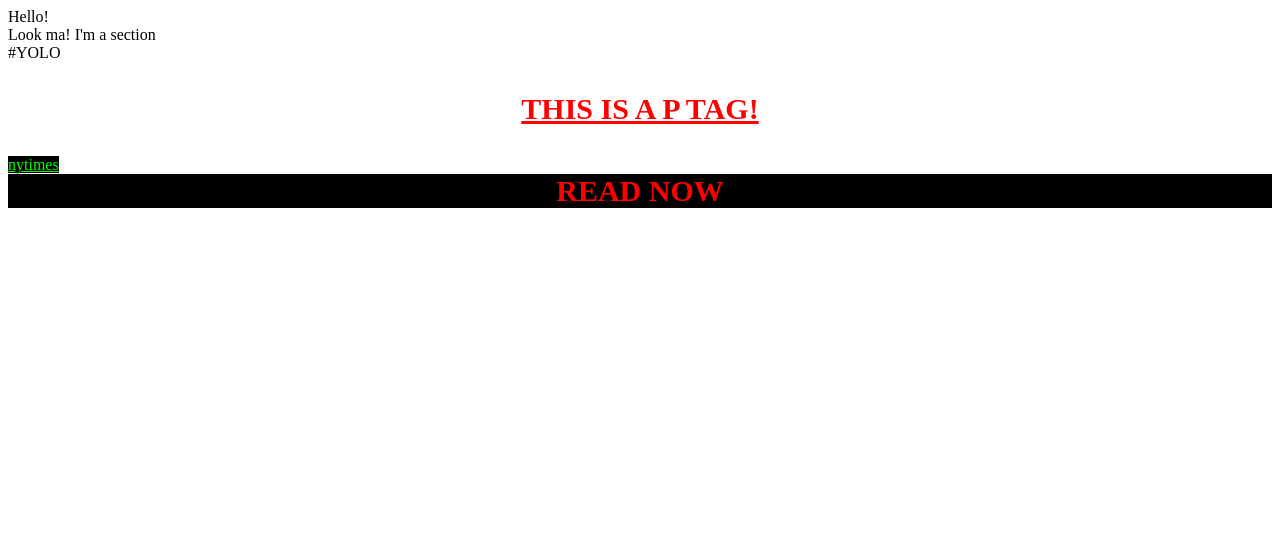
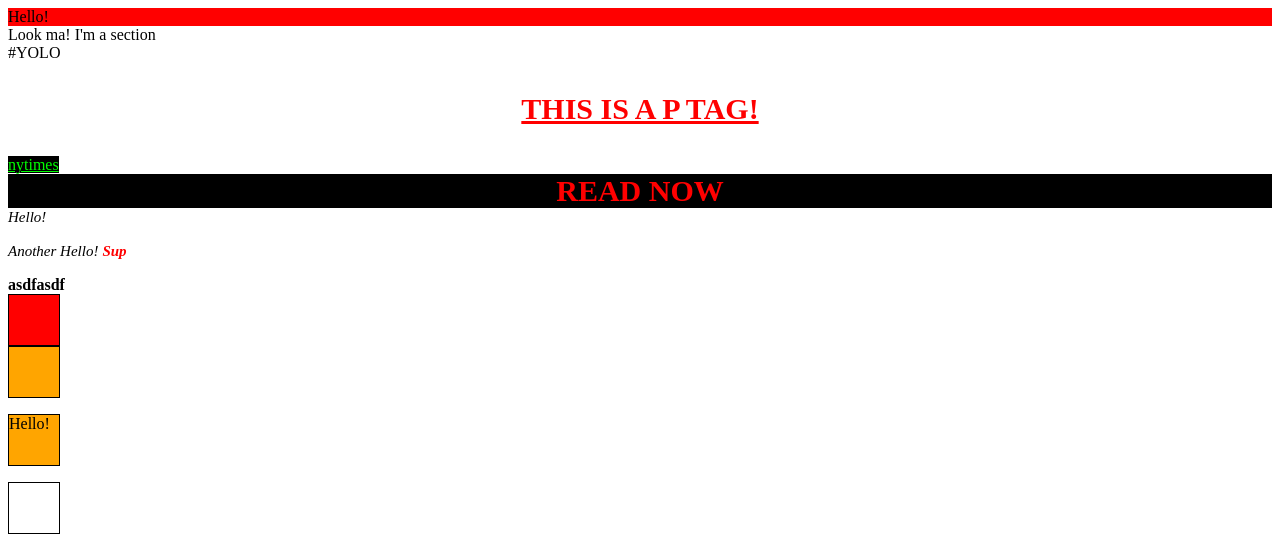
Before and after one commit to FEWDMaterials/Lecture2_notes, a plain HTML site: page index.html in a window 1280 px wide. Drawn offline with Linux system fonts and the light colour scheme.

Commit message:
updated css selector stuff

```diff
--- a/index.html
+++ b/index.html
@@ -4,7 +4,7 @@
         <title>Hello, Wrold!</title>
         <link rel="stylesheet" href="styles/main.css" />
     </head>
-    <body class="red" id="home">
+    <body id="home">
         <header class="red">Hello!</header>
         <section>Look ma! I'm a section</section>
         <footer>#YOLO</footer>
@@ -16,5 +16,28 @@
         <a class="alert-important no-underline" href="http://www.chase.com" target="_blank">
         	read now
         </a>
+
+
+        <em>Hello!</em>
+
+        <p>
+
+        	<em>Another Hello!</em>
+
+        	<span>
+        		<em>
+        			<strong> Sup </strong>
+        		</em>
+        	</span>
+
+        </p>
+
+        <strong>asdfasdf</strong>
+
+
+        <div class="box one red"></div>
+        <div class="box two red yellow"></div>
+        <p class="box red yellow">Hello!</p>
+        <div class="box three blue"></div>
     </body>
 </html>
--- a/styles/main.css
+++ b/styles/main.css
@@ -36,3 +36,28 @@ a {
     text-transform: lowercase;
     background-color: black;
 } /* this is an example of a tagName selector */
+
+.box {
+	width: 50px;
+	height: 50px;
+	border: 1px solid black;
+}
+
+.red {
+	background-color: red;
+}
+
+.box.red.yellow {
+	background-color: orange;
+}
+p.red.yellow {
+	background-color: blue;
+}
+
+em {
+	font-size: 15px;
+}
+
+p em strong {
+	color: red;
+}
```
Also changed, not shown: 1 other file.
